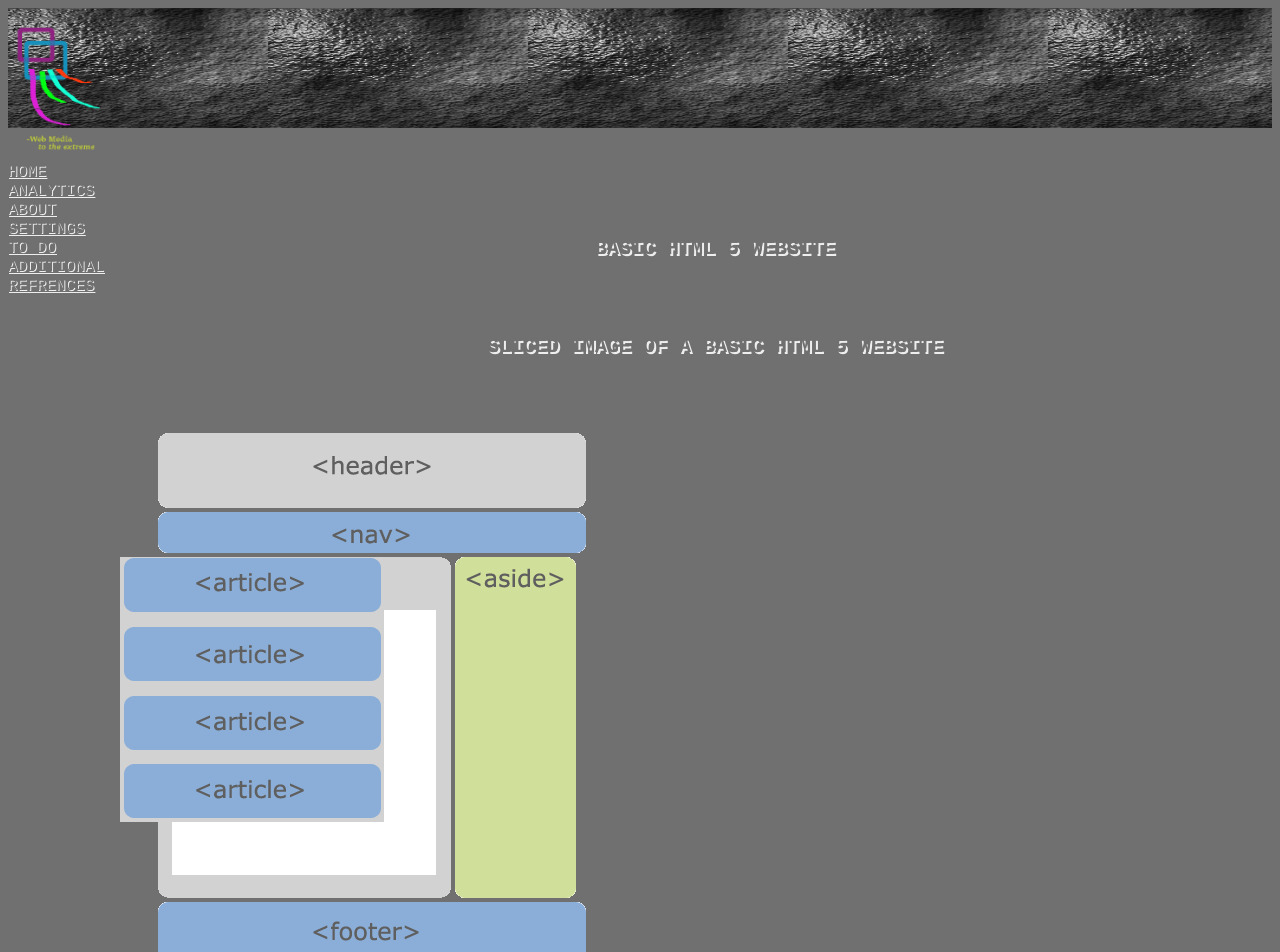
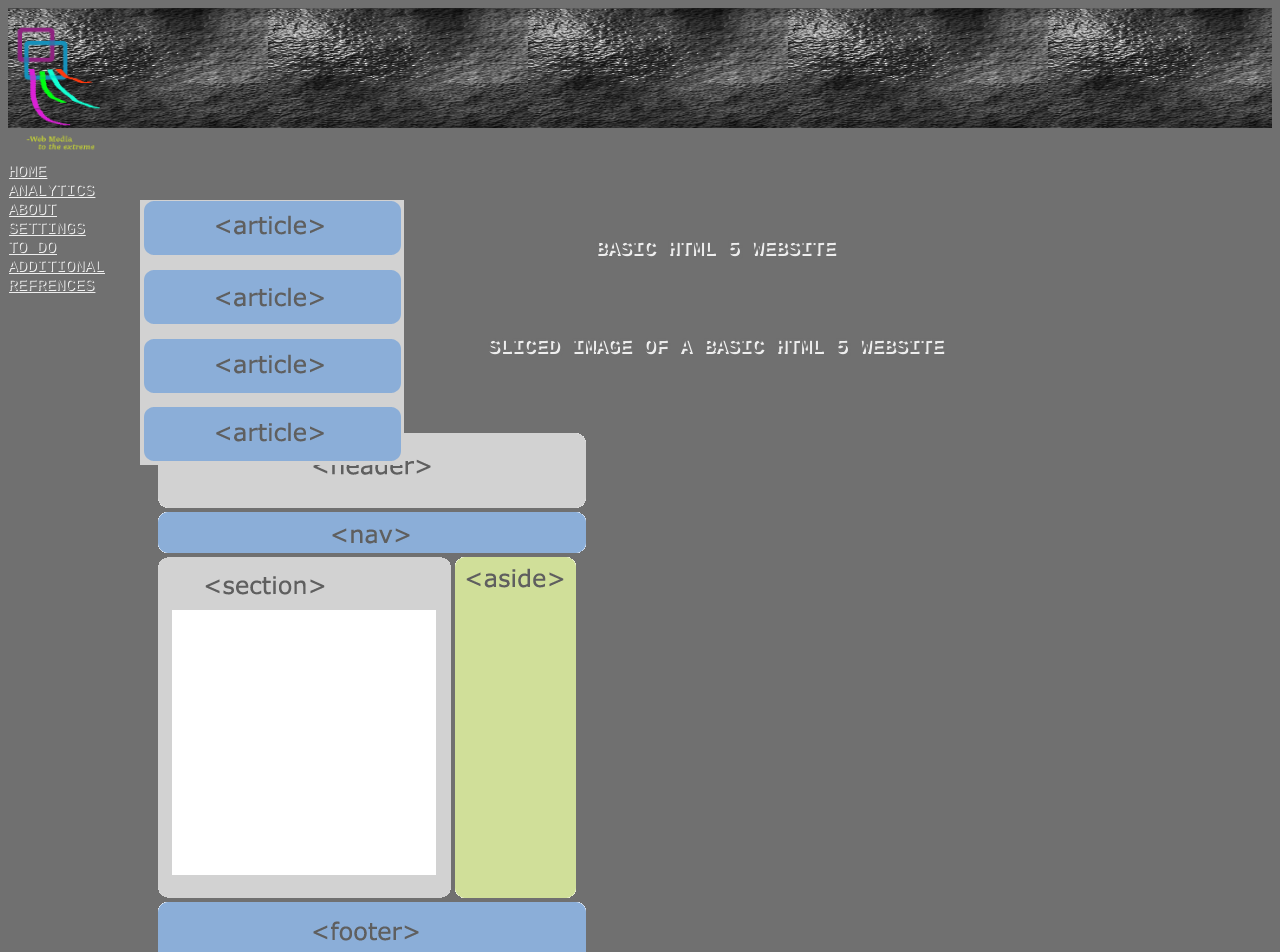
Before and after one commit to vashman/web_meda, a Jekyll site: the page built from media_post/sliced.html, in a window 1280 px wide. Shown: the top 952 px of the page. Built offline with Jekyll 4.4.1, drawn with Linux system fonts in a browser that asks for light colours.

```diff
--- a/media_post/sliced.html
+++ b/media_post/sliced.html
@@ -15,7 +15,7 @@
 <a href="http://www.w3schools.com/tags/tag_header.asp"><image src="{{site.baseurl}}//media/sliced/header.png" alt="header" /></a><br />
 <a href="http://www.w3schools.com/tags/tag_nav.asp"><image src="{{site.baseurl}}/media/sliced/nav.png" alt="nav" /></a><br />
 <a href="http://www.w3schools.com/tags/tag_section.asp"><image src="{{site.baseurl}}/media/sliced/section.png" alt="section" /></a>
-<a href="www.w3schools.com/tags/tag_article.asp"><image src="{{site.baseurl}}/media/sliced/articule.png" alt="articule" / style="position: absolute; left:120px;"></a>
+<a href="www.w3schools.com/tags/tag_article.asp"><image src="{{site.baseurl}}/media/sliced/articule.png" alt="articule" / style="position: absolute; left:140px; top:200px;"></a>
 <a href="http://www.w3schools.com/tags/tag_aside.asp"><image src="{{site.baseurl}}/media/sliced/aside.png" alt="aside" /></a><br />
 <a href="http://www.w3schools.com/tags/tag_footer.asp"><image src="{{site.baseurl}}/media/sliced/footer.png" alt="footer" /></a>
 
```
